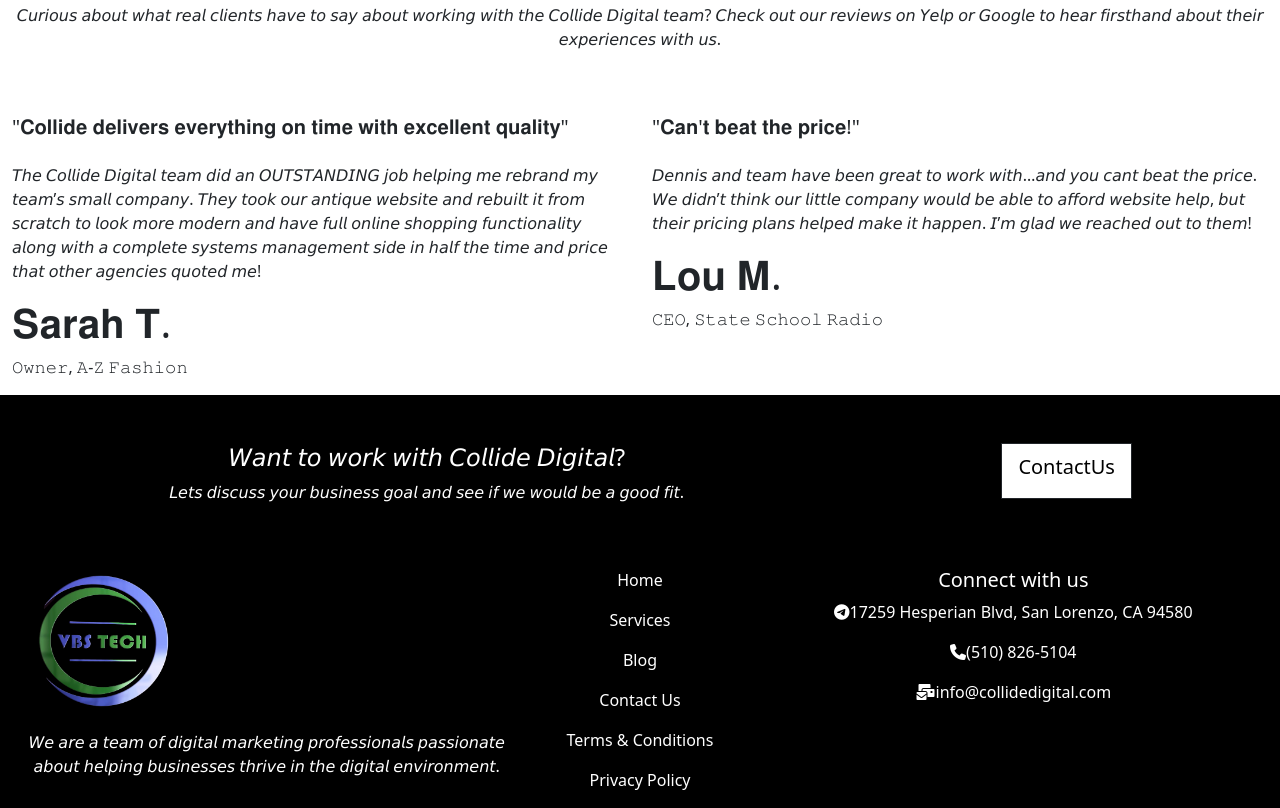
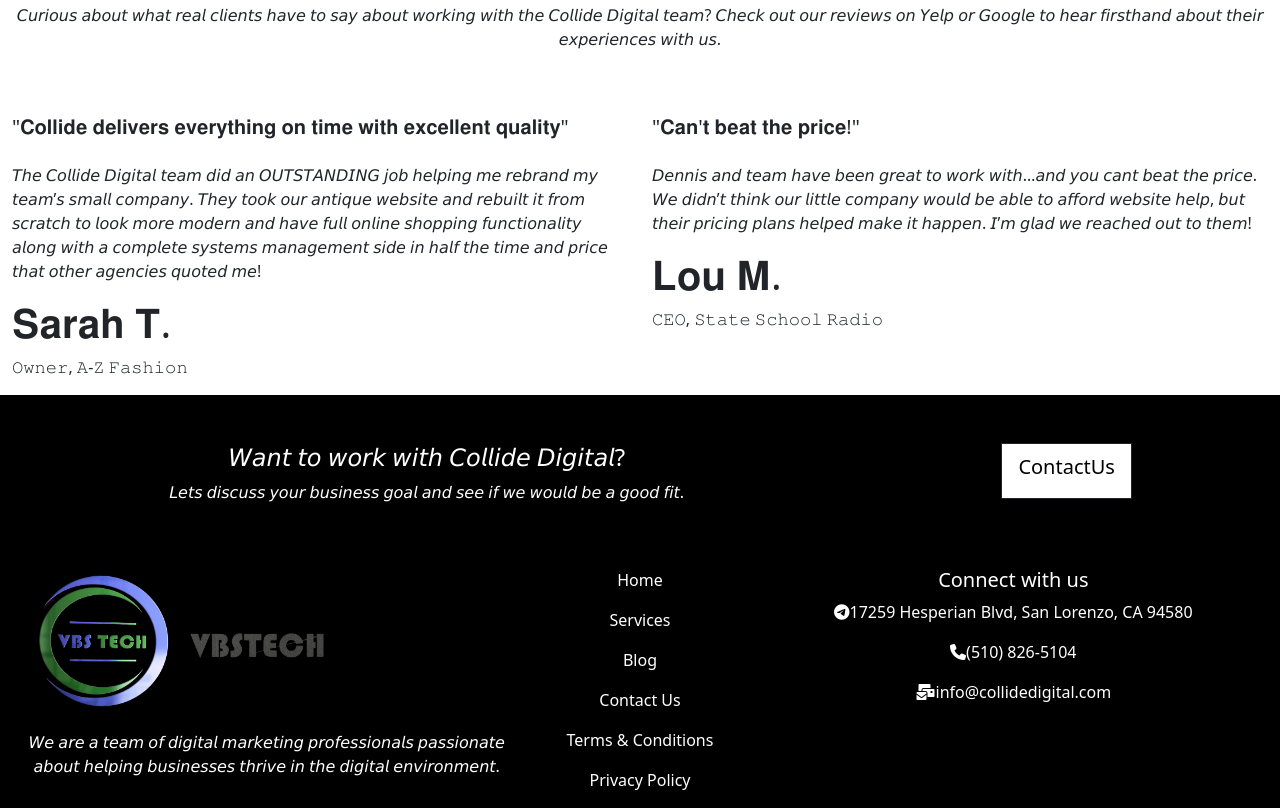
Before and after one commit to Himanshupokhriyal1305/coc, a plain HTML site: page coc/index.html in a window 1280 px wide. Shown: the part 4796-5604 px from the top of the page. Drawn offline with nearby package versions, Linux system fonts and the light colour scheme.

Commit message:
add imagestext

```diff
--- a/coc/index.html
+++ b/coc/index.html
@@ -487,6 +487,8 @@
     <div class="row mt-5">
       <div class="col-lg-5 ">
         <img src="small_3d_logo-removebg-preview.png" class="ms-3 mb-2" alt="" style="width: 150px;">
+        <img src="small_black_vbs-removebg-preview (2).png" class="img-thumbnail" alt="..."
+          style="max-width:150px  ; border: none; background-color: #000;"></a>
         <p class="text-white text-center mt-2">
           𝘞𝘦 𝘢𝘳𝘦 𝘢 𝘵𝘦𝘢𝘮 𝘰𝘧 𝘥𝘪𝘨𝘪𝘵𝘢𝘭 𝘮𝘢𝘳𝘬𝘦𝘵𝘪𝘯𝘨 𝘱𝘳𝘰𝘧𝘦𝘴𝘴𝘪𝘰𝘯𝘢𝘭𝘴 𝘱𝘢𝘴𝘴𝘪𝘰𝘯𝘢𝘵𝘦
           𝘢𝘣𝘰𝘶𝘵
```
